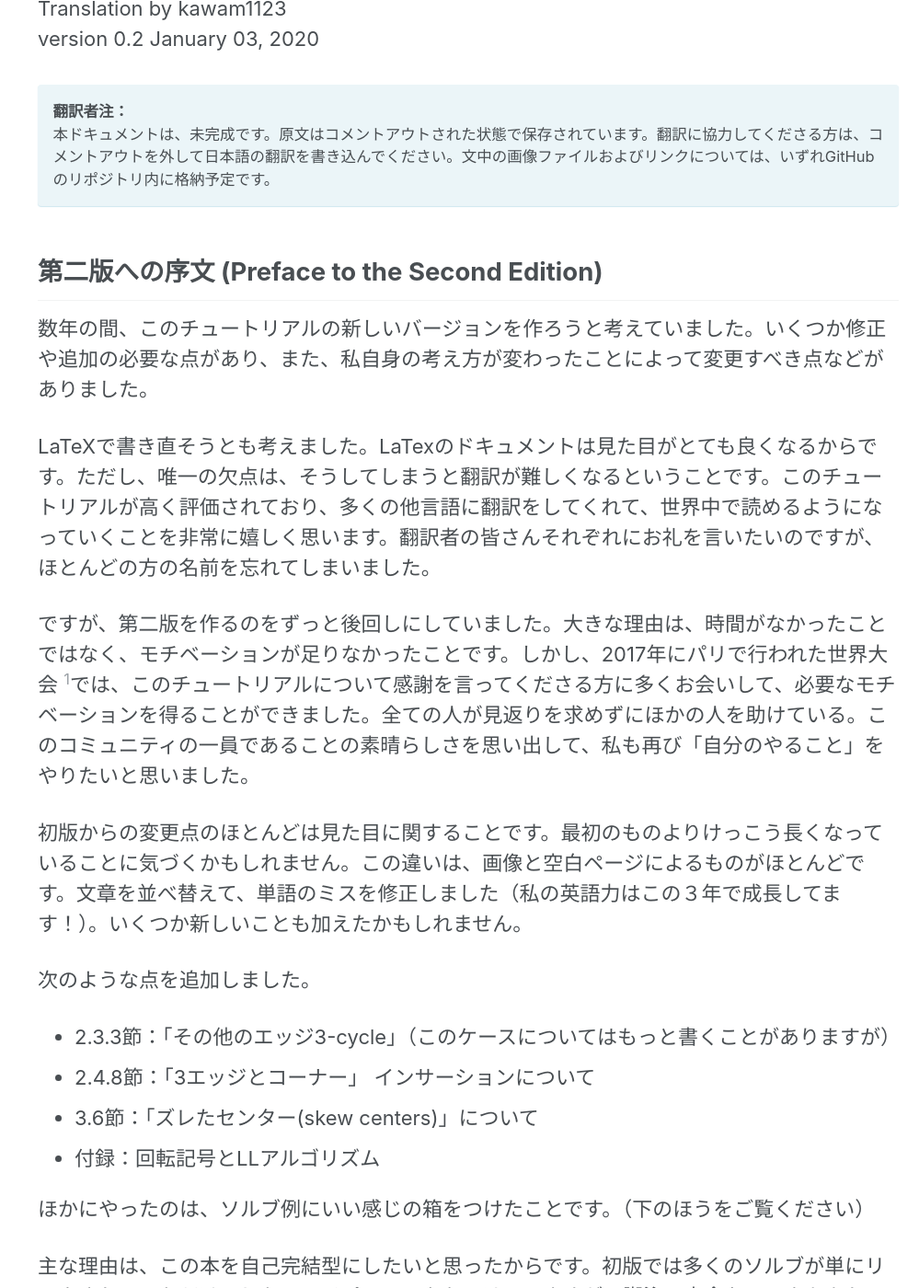
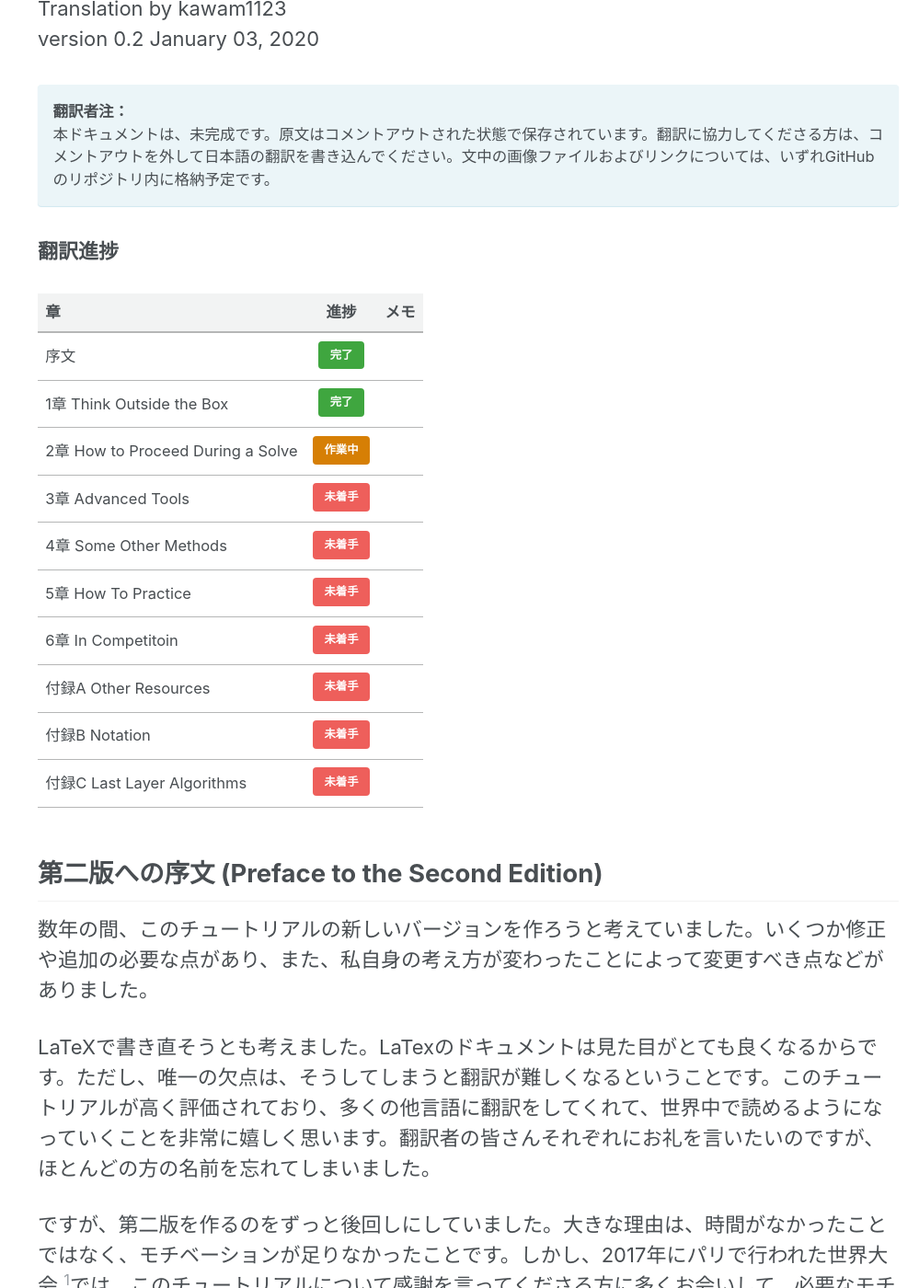
Before and after one commit to kawam1123/translation, a Jekyll site: the page built from _pages/FMC-tutorial.md, in a window 1280 px wide and 1400 px high, scrolled down 2298 px. Shown: the whole window at 92% size, without its empty margins (281-1280 px from the left). Built offline with Jekyll 4.4.1, drawn with Linux system fonts in a browser that asks for light colours; cached includes are drawn as plain includes; nearby versions of some CDN libraries.

Commit message:
翻訳進捗を追加

```diff
--- a/_pages/FMC-tutorial.md
+++ b/_pages/FMC-tutorial.md
@@ -40,6 +40,22 @@ January 03, 2020
 **翻訳者注：**
 本ドキュメントは、未完成です。原文はコメントアウトされた状態で保存されています。翻訳に協力してくださる方は、コメントアウトを外して日本語の翻訳を書き込んでください。文中の画像ファイルおよびリンクについては、いずれGitHubのリポジトリ内に格納予定です。
 {: .notice--info}
+
+**翻訳進捗**
+
+|章|進捗|メモ|
+|:---|:---:|:---:|
+|序文|[完了](){: .btn .btn--success}||
+|1章 Think Outside the Box|[完了](){: .btn .btn--success}||
+|2章 How to Proceed During a Solve|[作業中](){: .btn .btn--warning}||
+|3章 Advanced Tools|[未着手](){: .btn .btn--danger}||
+|4章 Some Other Methods|[未着手](){: .btn .btn--danger}||
+|5章 How To Practice|[未着手](){: .btn .btn--danger}||
+|6章 In Competitoin|[未着手](){: .btn .btn--danger}||
+|付録A Other Resources|[未着手](){: .btn .btn--danger}||
+|付録B Notation|[未着手](){: .btn .btn--danger}||
+|付録C Last Layer Algorithms|[未着手](){: .btn .btn--danger}||
+{: .table-striped .table-hover }
 
 <!-- TOC -->
 <!--
```
